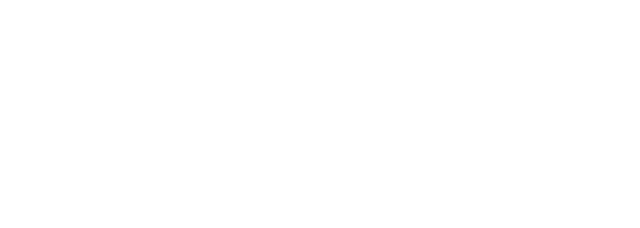
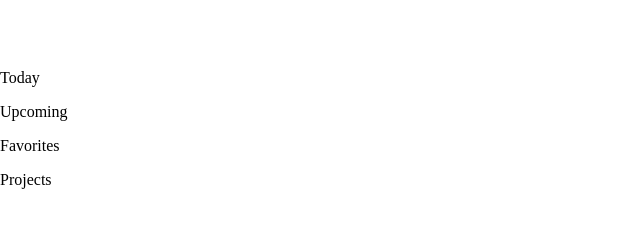
Before and after one commit to un1i1led/todoApp, a website built with webpack: page dist/index.html in a window 1280 px wide. Shown: the whole page, without its empty margins (0-640 px from the left). Built offline with nearby package versions, Linux system fonts and the light colour scheme.

Commit message:
Add sidebar divs

```diff
--- a/dist/index.html
+++ b/dist/index.html
@@ -16,9 +16,24 @@
     </nav>
     <div class="main">
         <div class="sidebar">
-            <div class="sdbar-gp-1"></div>
-            <div class="sdbar-gp-2"></div>
-            <div class="sdbar-gp-3"></div>
+            <div class="sdbar-gp-1">
+                <div class="today-sdbar">
+                    <p>Today</p>
+                </div>
+                <div class="upcoming-sdbar">
+                    <p>Upcoming</p>
+                </div>
+            </div>
+            <div class="sdbar-gp-2">
+                <div class="favorites-sdbar">
+                    <p>Favorites</p>
+                </div>
+            </div>
+            <div class="sdbar-gp-3">
+                <div class="projects">
+                    <p>Projects</p>
+                </div>
+            </div>
         </div>
         <div class="content"></div>
     </div>
```
